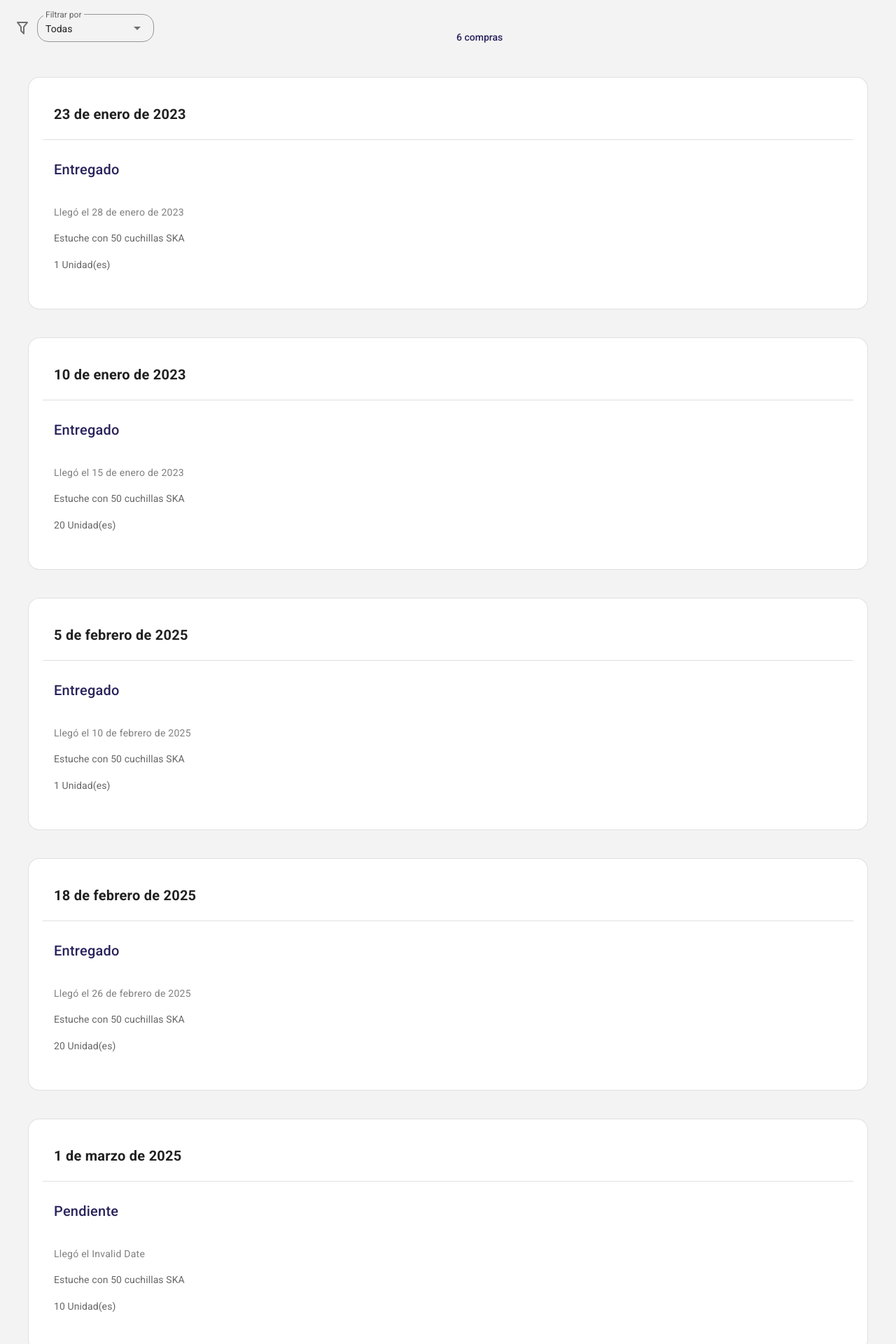
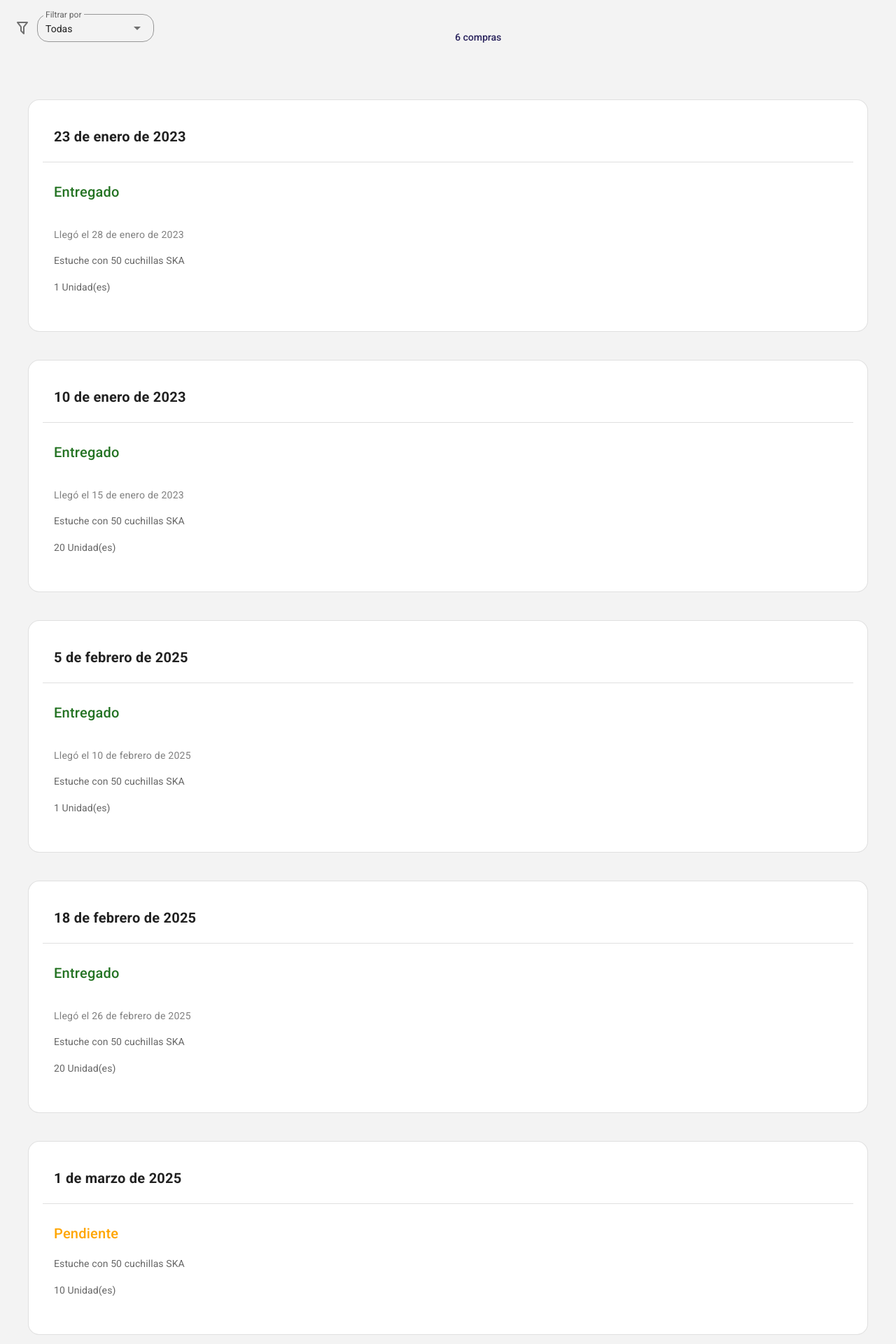
Before and after one commit to itzelHuertaB01/Grupo_Forpa, a Nuxt app: page /user-no/History in a window 1280 px wide. Shown: the top 1920 px of the page at 70% size. Built offline with nearby package versions, Linux system fonts and the light colour scheme.

Commit message:
Update History.vue

```diff
--- a/pages/user-no/History.vue
+++ b/pages/user-no/History.vue
@@ -1,7 +1,8 @@
 <template>
   <v-app>
     <v-container fluid class="d-flex flex-column" style="padding: 20px; background-color: #F3F3F3;">
-        <v-row>
+      <v-row class="d-flex align-center" style="margin-bottom: 20px;">
+        <!-- Filtro de compras con un select en la misma columna de las cards -->
         <v-col cols="12" sm="6" class="d-flex align-center">
           <v-select
             v-model="selectedFilter"
@@ -11,13 +12,18 @@
             outlined
             prepend-icon="mdi-filter-outline"
             style="max-width: 200px; font-size: 14px; border-radius: 16px; box-shadow: none;"
-            >
-            </v-select>
+          ></v-select>
         </v-col>
-          <v-col cols="12" sm="6" class="d-flex align-center justify-start">
-            <span style="font-size: 14px; color: #29235C; font-weight: 500;">{{ filteredPurchases.length }} compras</span>
+
+        <!-- Cantidad total de compras -->
+        <v-col cols="12" sm="6" class="d-flex align-center justify-start" style="padding-left: 10px;">
+          <span style="font-size: 14px; color: #29235C; font-weight: 500;">
+            {{ filteredPurchases.length }} compras
+          </span>
         </v-col>
       </v-row>
+
+      <!-- Listado de compras -->
       <v-row>
         <v-col v-for="(purchase, index) in filteredPurchases" :key="index" cols="12">
           <v-card
@@ -34,13 +40,21 @@
 
             <v-divider></v-divider>
 
-              <!-- Estado como texto sin fondo -->
-              <v-card-subtitle class="text-h6" style="color: #29235C; margin-top: 3px;">
+            <!-- Estado como texto sin fondo con color dinámico -->
+            <v-card-subtitle
+              class="text-h6"
+              :style="{ color: purchase.status === 'Entregado' ? '#247323' : 'orange' }"
+              style="margin-top: 3px;"
+            >
               {{ purchase.status }}
             </v-card-subtitle>
 
-              <!-- Leyenda de entrega debajo del estado -->
-              <v-card-subtitle class="text-body-2" style="color: gray; margin-top: 3px;">
+            <!-- Leyenda de entrega debajo del estado (solo si el pedido está entregado) -->
+            <v-card-subtitle
+              v-if="purchase.status === 'Entregado'"
+              class="text-body-2"
+              style="color: gray; margin-top: 3px;"
+            >
               Llegó el {{ formatDate(purchase.details) }}
             </v-card-subtitle>
 
```
Lines whose indentation alone changed are shown as unchanged.
